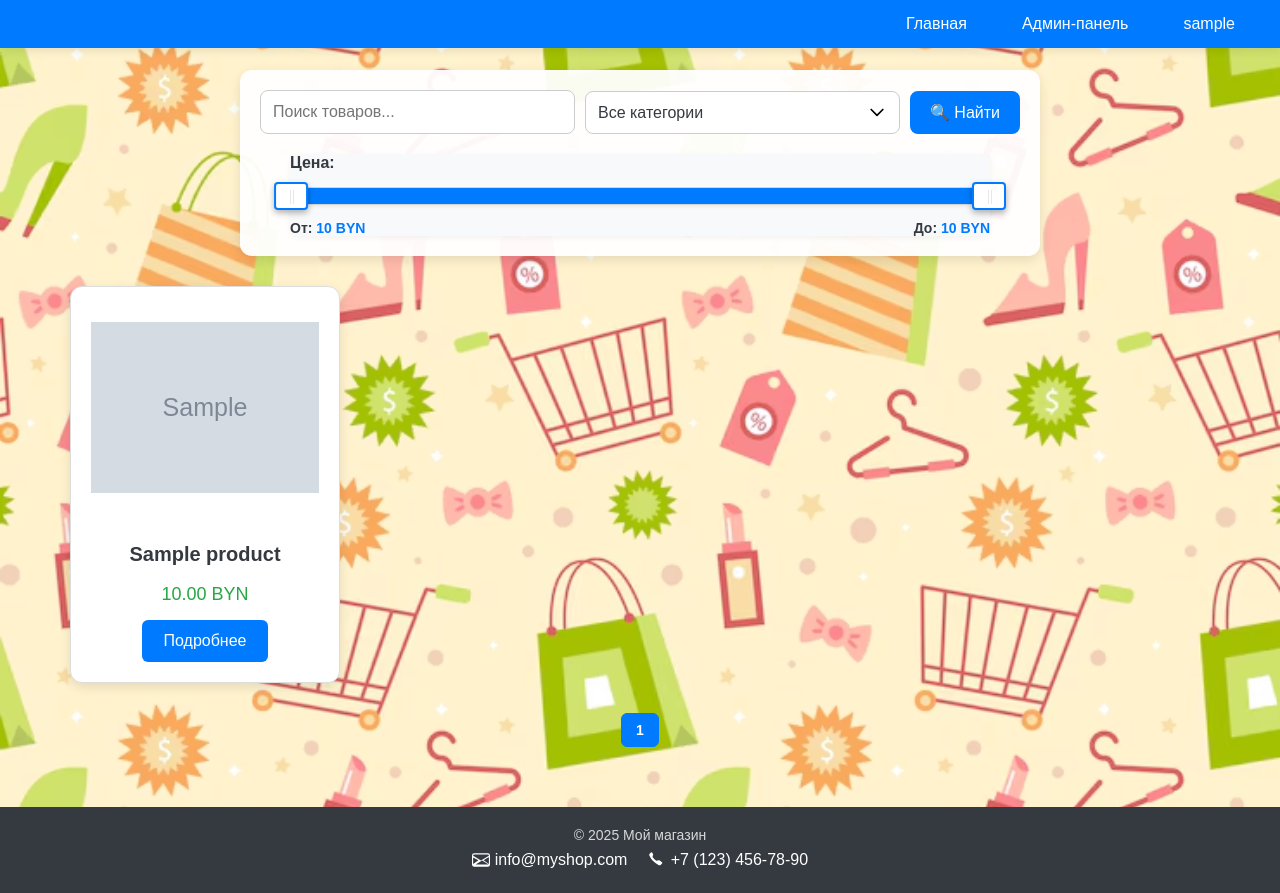
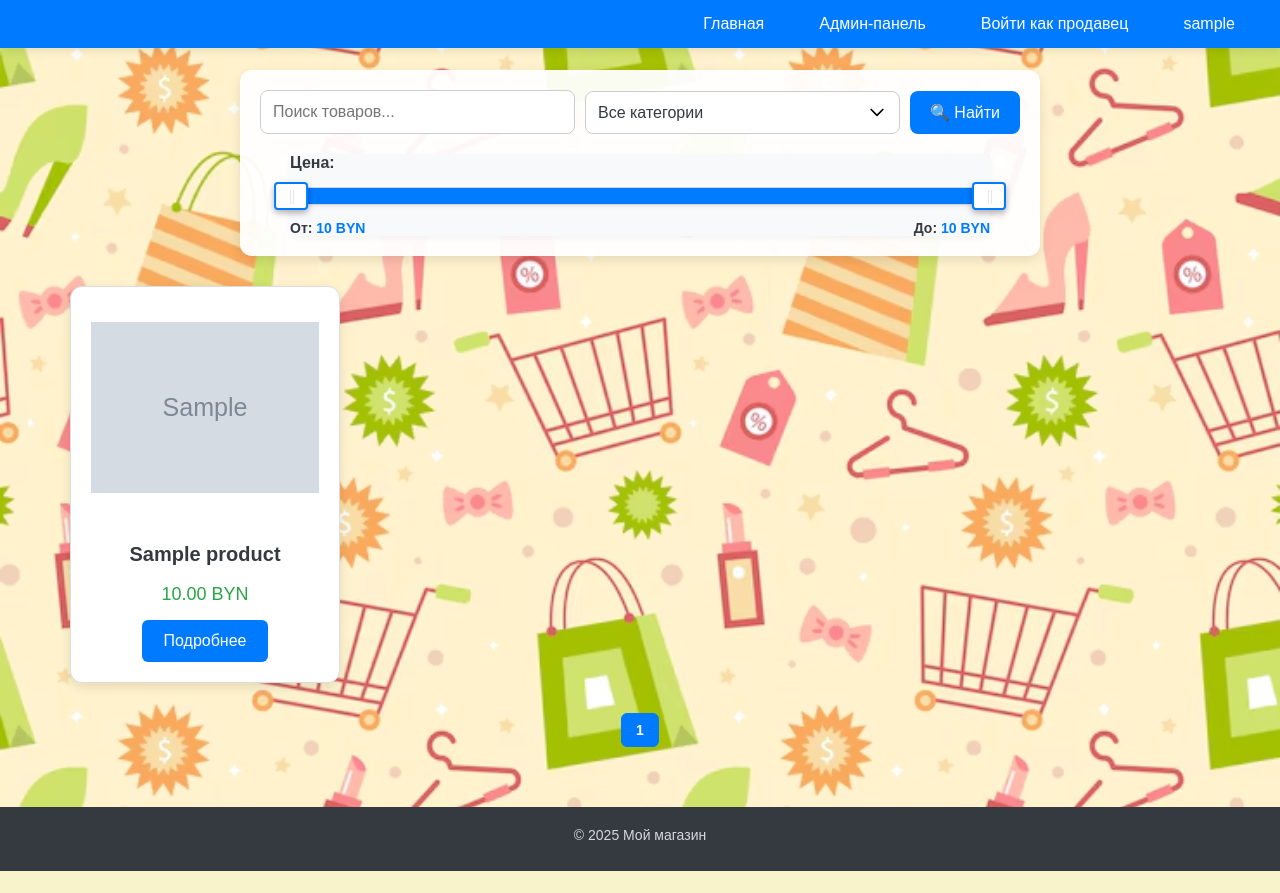
Before and after one commit to saxareg/marketplace-django-B-, a Django app: page /products/ in a window 1280 px wide. After the commit the page ends 871 px from the top, so only its background shows below. Run offline with Django 4.2, Linux system fonts and the light colour scheme; a user stored in the database is signed in; tables that the repository leaves empty hold one stand-in row (values such as "Sample post"); grey boxes marked "Sample" are stand-in pictures; parts of the project's set-up code (start-up, migrations or seed data) failed here and were passed over; some libraries are stand-ins or nearby versions.

Commit message:
roles switch was added

```diff
--- a/project/static/css/base.css
+++ b/project/static/css/base.css
@@ -98,3 +98,22 @@ footer p {
     font-size: 14px;
     opacity: 0.8;
 }
+
+/* Стили для ссылок в меню */
+header nav ul li a,
+header nav ul li form button.btn-link {
+    color: white;
+    font-size: 16px;
+    border-radius: 4px;
+    text-decoration: none;
+    background: none;
+    border: none;
+    cursor: pointer;
+    transition: background-color 0.3s ease;
+    font-family: inherit;
+}
+
+header nav ul li a:hover,
+header nav ul li form button.btn-link:hover {
+    background-color: #0056b3; /* Темно-синий при наведении */
+}
--- a/project/templates/base.html
+++ b/project/templates/base.html
@@ -2,10 +2,10 @@
 <!DOCTYPE html>
 <html lang="ru">
 <head>
-    <meta charset="UTF-8">
-    <meta name="viewport" content="width=device-width, initial-scale=1.0">
+    <meta charset="UTF-8" />
+    <meta name="viewport" content="width=device-width, initial-scale=1" />
     <title>{% block title %}Мой магазин{% endblock %}</title>
-    <link rel="stylesheet" href="{% static 'css/base.css' %}">
+    <link rel="stylesheet" href="{% static 'css/base.css' %}" />
     {% block styles %}{% endblock %}
 </head>
 <body>
@@ -24,9 +24,18 @@
                     <li><a href="{% url 'my-orders' %}">Мои заказы</a></li>
                     <li>
                         <a href="{% url 'cart' %}">Корзина
-                                <span id="cart-count">
-                                    {% if cart_item_count > 0 %}({{ cart_item_count }}){% endif %}
-                                </span>
+                            <span id="cart-count">{% if cart_item_count > 0 %}({{ cart_item_count }}){% endif %}</span>
+                        </a>
+                    </li>
+                {% endif %}
+                {% if userprofile.role != 'pp_staff' and userprofile.role != 'admin' %}
+                <li>
+                    <a href="#" id="role-switch" class="btn-link">
+                        {% if userprofile.role == 'buyer' %}
+                            Войти как продавец
+                        {% elif userprofile.role == 'seller' %}
+                            Войти как покупатель
+                        {% endif %}
                     </a>
                 </li>
                 {% endif %}
@@ -40,27 +49,63 @@
 </header>
 
 <main>
-        {% block content %}
-        {% endblock %}
+    {% block content %}{% endblock %}
 </main>
 
 <footer>
     <p>&copy; 2025 Мой магазин</p>
     <div style="margin-top: 0.5rem;">
-            <a href="mailto:marketplace.diplom@gmail.com" style="color: white; margin-right: 1rem; text-decoration: none; display: inline-flex; align-items: center;">
-                <svg xmlns="http://www.w3.org/2000/svg" width="18" height="18" fill="currentColor" viewBox="0 0 16 16" style="margin-right: 0.3rem;">
-                    <path d="M0 4a2 2 0 012-2h12a2 2 0 012 2v8a2 2 0 01-2 2H2a2 2 0 01-2-2V4zm2-1a1 1 0 00-1 1v.217l7 4.2 7-4.2V4a1 1 0 00-1-1H2zm13 2.383l-4.708 2.826L15 11.5v-6.117zM14.8 12l-5.8-3.483L3.2 12H14.8zM1 11.5l4.708-3.29L1 5.883v5.617z"/>
-                </svg>
-                info@myshop.com
-            </a>
-            <a href="tel:+375447348841" style="color: white; text-decoration: none; display: inline-flex; align-items: center;">
-                <svg xmlns="http://www.w3.org/2000/svg" width="18" height="18" fill="currentColor" viewBox="0 0 16 16" style="margin-right: 0.3rem;">
-                    <path d="M3.654 1.328a.678.678 0 00-1.015-.063L1.605 2.3c-.483.484-.661 1.169-.45 1.77a17.568 17.568 0 008.516 8.516c.6.211 1.286.034 1.77-.45l1.035-1.034a.678.678 0 00-.063-1.015l-2.307-1.794a.678.678 0 00-.58-.122l-2.19.547a12.745 12.745 0 01-3.32-3.32l.548-2.19a.678.678 0 00-.122-.58L3.654 1.328z"/>
-                </svg>
-                +7 (123) 456-78-90
-            </a>
+        <!-- твои контакты -->
     </div>
 </footer>
 
+<script>
+    // Функция для получения CSRF токена из cookie (стандарт Django)
+    function getCookie(name) {
+        let cookieValue = null;
+        if (document.cookie && document.cookie !== '') {
+            const cookies = document.cookie.split(';');
+            for (let i = 0; i < cookies.length; i++) {
+                const cookie = cookies[i].trim();
+                // Проверяем начинается ли cookie с имени
+                if (cookie.substring(0, name.length + 1) === (name + '=')) {
+                    cookieValue = decodeURIComponent(cookie.substring(name.length + 1));
+                    break;
+                }
+            }
+        }
+        return cookieValue;
+    }
+
+    document.addEventListener('DOMContentLoaded', function () {
+        const roleSwitchBtn = document.getElementById('role-switch');
+        if (roleSwitchBtn) {
+            roleSwitchBtn.addEventListener('click', function (e) {
+                e.preventDefault();
+
+                const csrftoken = getCookie('csrftoken');
+
+                fetch("{% url 'switch_role' %}", {
+                    method: 'POST',
+                    headers: {
+                        'X-CSRFToken': csrftoken,
+                        'Content-Type': 'application/json',
+                    },
+                    body: JSON.stringify({}), // можно передать данные, если нужно
+                })
+                .then(response => {
+                    if (response.ok) {
+                        // Перезагрузим страницу, чтобы обновить интерфейс с новой ролью
+                        window.location.reload();
+                    } else {
+                        alert('Ошибка при переключении роли');
+                    }
+                })
+                .catch(() => alert('Ошибка сети'));
+            });
+        }
+    });
+</script>
+
 </body>
 </html>
```
Also changed, not shown: project/app_users/views.py (+15 -6 lines). Lines whose indentation alone changed are shown as unchanged.
